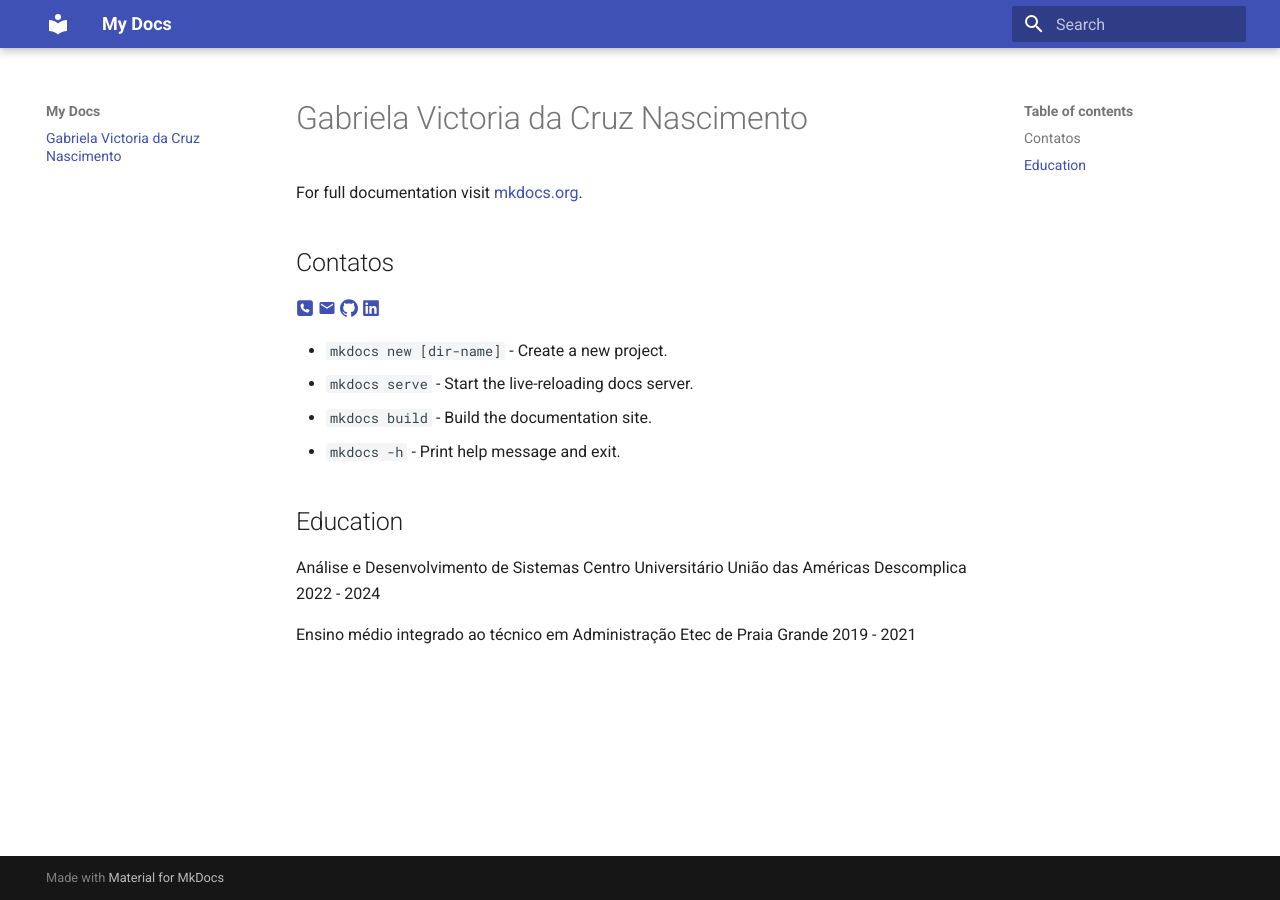
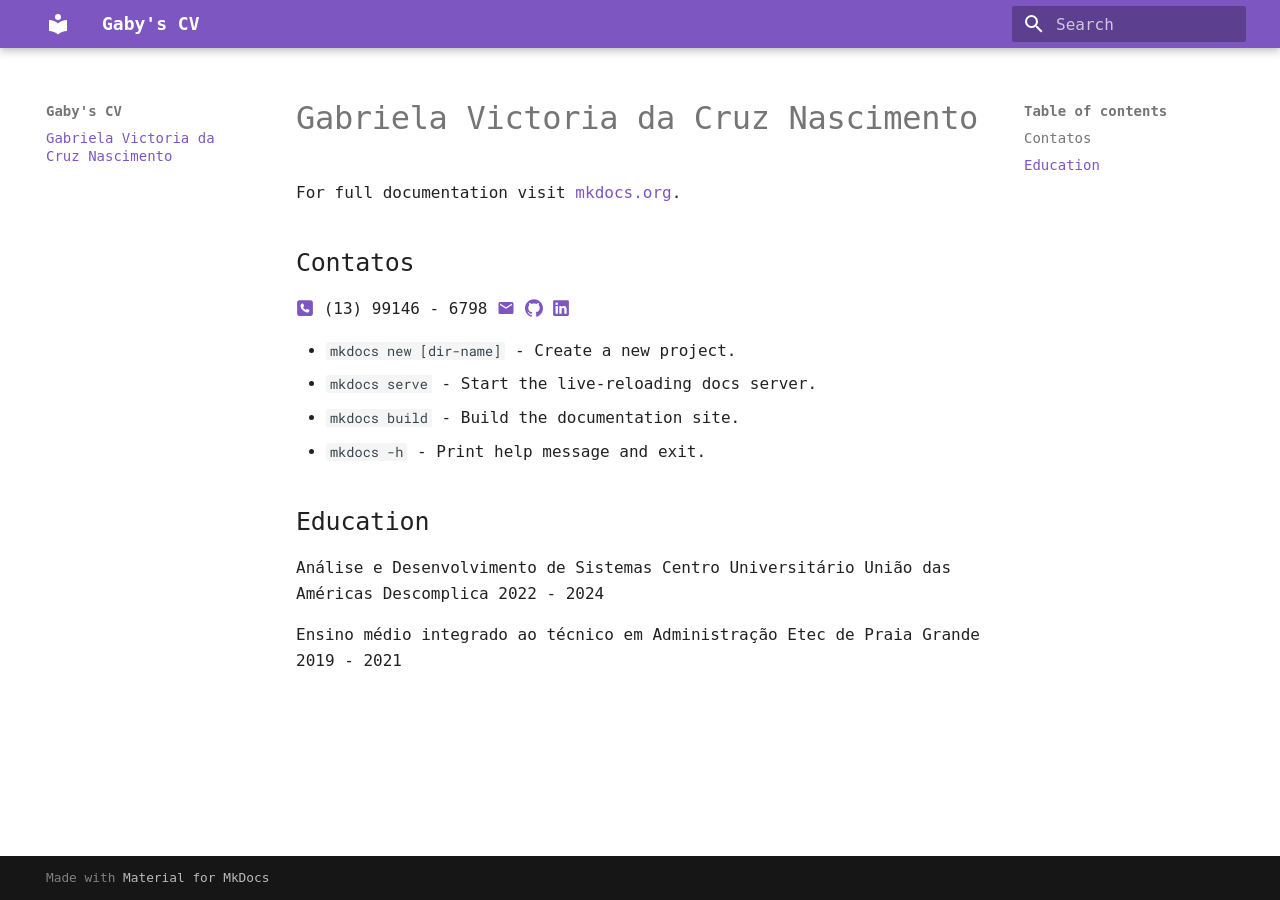
Before and after one commit to gabyvictoria0122/curriculum-vit-, an MkDocs documentation site: the page built from docs/index.md, in a window 1280 px wide. Built offline with MkDocs 1.6.1 and Material for MkDocs 9.7.7, drawn with Linux system fonts in a browser that asks for light colours; some web fonts are replaced.

Commit message:
add style

```diff
--- a/docs/index.md
+++ b/docs/index.md
@@ -4,7 +4,8 @@ For full documentation visit [mkdocs.org](https://www.mkdocs.org).
 
 ## Contatos
 
-[:fontawesome-solid-square-phone:]((13) 99146 - 6798)
+[:fontawesome-solid-square-phone:]()
+(13) 99146 - 6798
 [:material-email:](gabrielavictoria91@gmail.com)
 [:simple-github:](https://github.com/gabyvictoria0122)
 [:fontawesome-brands-linkedin:](www.linkedin.com/in/gabyvictoria0122)
--- a/mkdocs.yml
+++ b/mkdocs.yml
@@ -1,6 +1,10 @@
-site_name: My Docs
+site_name: Gaby's CV
 theme:
   name: material
+  font:
+    text: mono
+  palette:
+    primary: deep purple
 
 markdown_extensions:
   - attr_list
```
